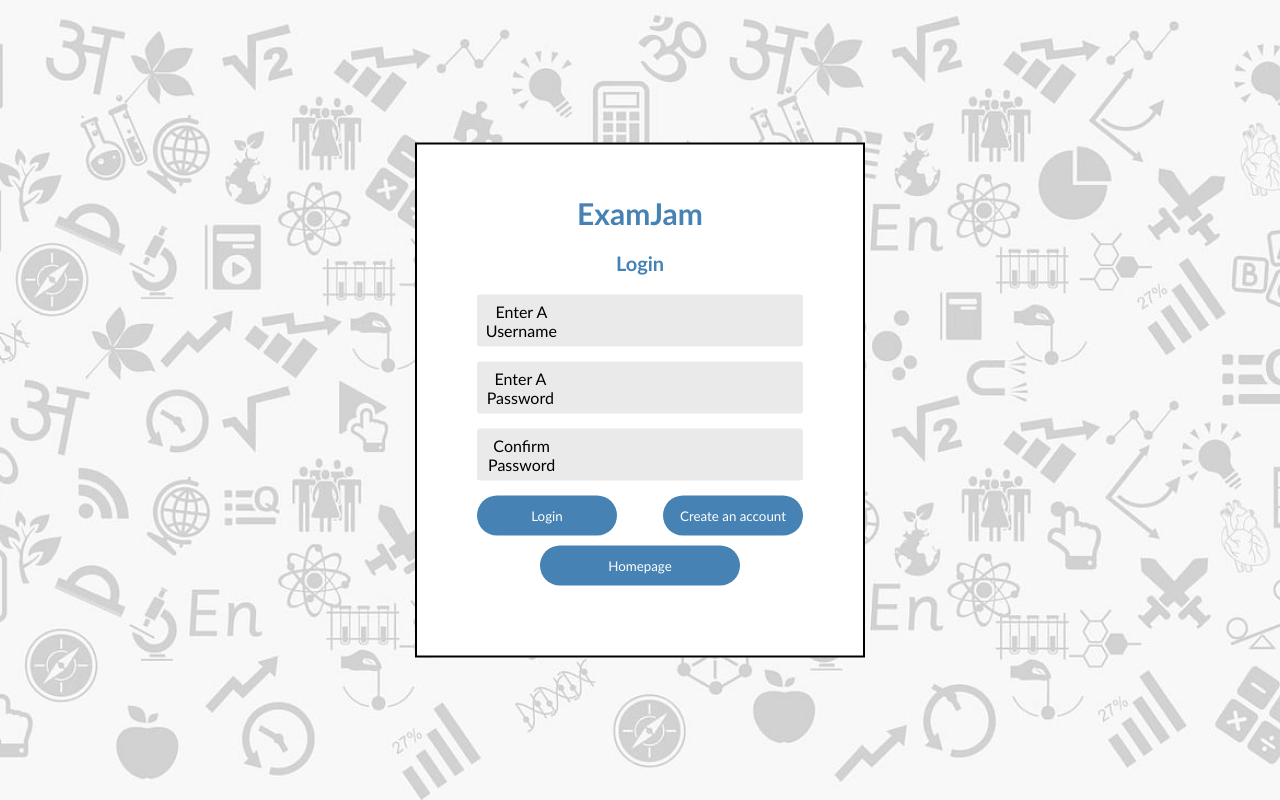
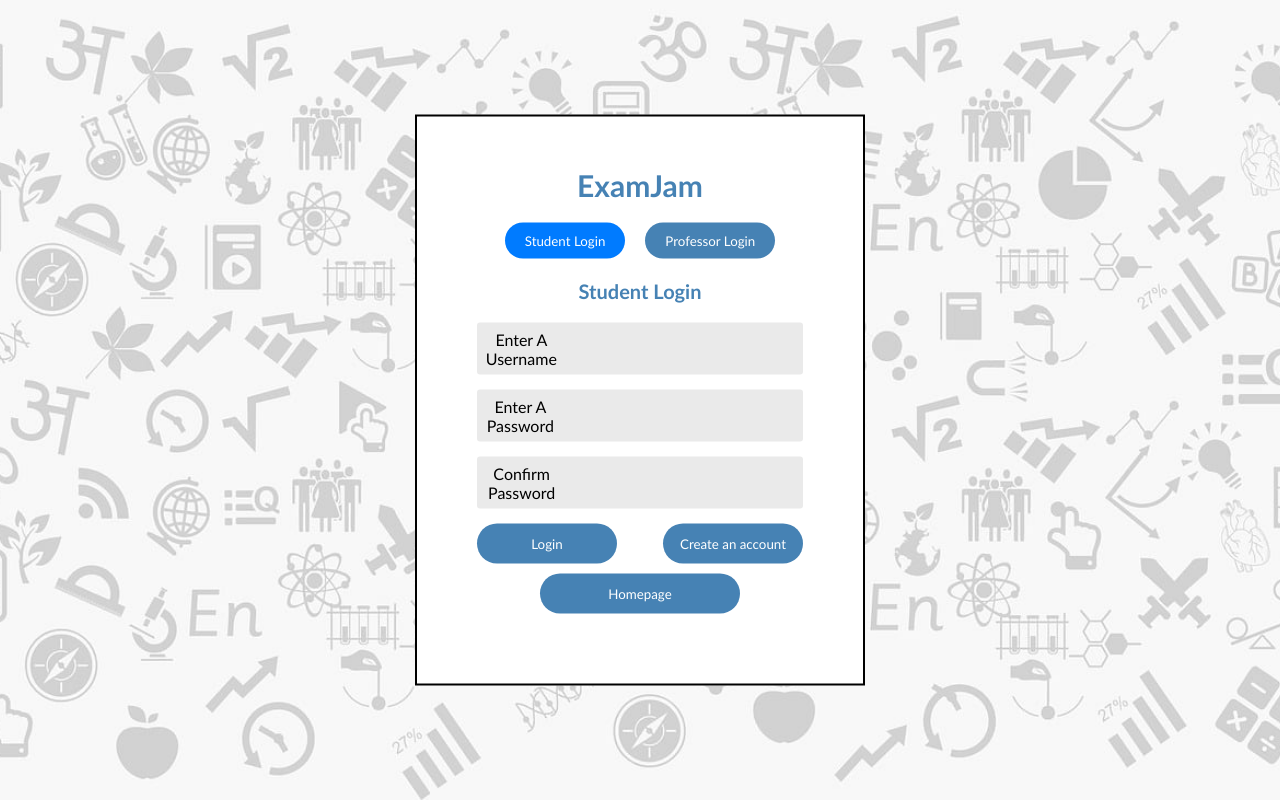
Before and after one commit to WVU-CS230-2024-01-Group01/exam-jam, a React (Create React App) app: page /login in a window 1280 px wide. Built offline with nearby package versions, Linux system fonts and the light colour scheme.

Commit message:
Student/Professor Accounts with no verification yet for Login and Account Creation + ProfilePage

```diff
--- a/src/pages/AccountCreation.js
+++ b/src/pages/AccountCreation.js
@@ -12,7 +12,8 @@ const CreateAccount = () => {
   const [password, setPassword] = useState("");
   const [matchPassword, setMatchPassword] = useState("");
   const [emailMessage, setEmailMessage] = useState("");
-  const [passwordValidity, setValidity] = useState(false)
+  const [passwordValidity, setValidity] = useState(false);
+  const [isProfessor, setIsProfessor] = useState(false); // New state for tracking user type
 
   const navigate = useNavigate();
 
@@ -57,12 +58,15 @@ const CreateAccount = () => {
       })
       .then(() => {
         console.log('SUCCESS!');
-        // Navigate to ProfilePage with username and email as query parameters
+
         localStorage.setItem('code', randomNum)
         localStorage.setItem('email', inputEmail)
         localStorage.setItem('username', inputUser)
         localStorage.setItem('password', md5Password)
+
+
         navigate("/verifyemail");
+
       })
       .catch((error) => {
         console.log('FAILED...', error.text);
@@ -70,16 +74,22 @@ const CreateAccount = () => {
   };
 
   return (
-    <div class="Login">
-      <div class="form-box">
-        <h1>Create Your Account</h1>
+    <div className="Login">
+      <div className="form-box">
+      <h1>Create {isProfessor ? "Professor" : "Student"} Account</h1>
+
+        <div className="toggle-buttons">
+          <button className={isProfessor ? "active" : ""} onClick={() => setIsProfessor(false)}>Student Account</button>
+          <button className={!isProfessor ? "active" : ""} onClick={() => setIsProfessor(true)}>Professor Account</button>
+        </div>
+
         <form id="verifyForm">
-          <div class="info">
+          <div className="info">
             <label>Enter Username</label>
             <input type="text" name="username" onChange={(e) => setInputUser(e.target.value)}/><br></br>
           </div>
 
-          <div class="info">
+          <div className="info">
             <label>Enter Email</label>
             <input type="email" name="user_email" onChange={(e) =>validateEmail(e)} /><br></br>
             <div style={{whiteSpace: 'break-spaces'}}>
@@ -87,17 +97,18 @@ const CreateAccount = () => {
             </div>
           </div>
 
-          <div class="info">
+          <div className="info">
             <label>Enter A Password</label>
             <input type="password" name="password" id="password" value={password} onChange={(e) => setPassword(e.target.value)}/> <br />
           </div>
 
-          <div class="info">
+          <div className="info">
             <label>Confirm Password</label>
             <input type="password" name="passwordConf" id="passwordConf" value={matchPassword} onChange={(e) => setMatchPassword(e.target.value)}/> <br />
           </div>
 
-          <div class="passwordauth">
+
+          <div className="passwordauth">
             <div>
               <PasswordChecklist
                 rules = {["capital", "match", "number", "minLength", "notEmpty"]}
@@ -115,7 +126,7 @@ const CreateAccount = () => {
             </div>
           </div>
 
-          <div class="buttons">
+          <div className="buttons">
             <input type="submit" value="Send Verification Email" onClick={sendEmail} disabled={!passwordValidity || (inputUser.length < 5) || !validator.isEmail(inputEmail)}/>
             <Link to="/login"><button>Go Back</button></Link>
           </div>
--- a/src/pages/Login.js
+++ b/src/pages/Login.js
@@ -8,12 +8,17 @@ function Login () {
     const [username, setUsername] = useState('')
     const [password, setPassword] = useState('')
     const [confPassword, setConfPassword] = useState('')
+    const [isProfessor, setIsProfessor] = useState(false);
     const navigate = useNavigate();
 
     async function handleSubmit(event){
         event.preventDefault();
         if (confPassword === password){
-            await axios.post('http://localhost:8081/accounts', {username, password})
+            const loginData = {
+                username,
+                password,
+            };
+            await axios.post('http://localhost:8081/accounts', loginData)
             .then( res => {
                 if (res.data === "Login Successful") {
                     localStorage.setItem('user', username)
@@ -33,35 +38,37 @@ function Login () {
 
     return (
         <div>
-            <div class="Login">
-                <div class="form-box">
+            <div className="Login">
+                <div className="form-box">
                     <h1>ExamJam</h1>
-                <h2>Login</h2>
+                    <div className="toggle-buttons">
+                <button className={isProfessor ? "active" : ""} onClick={() => setIsProfessor(false)}>Student Login</button>
+                <button className={!isProfessor ? "active" : ""} onClick={() => setIsProfessor(true)}>Professor Login</button>
+                    </div>
+                    <h2>{isProfessor ? 'Professor' : 'Student'} Login</h2>
                     <form onSubmit={handleSubmit}>
-                    <div class="info">
-                        <label for="username">Enter A Username</label>
+                        <div className="info">
+                            <label htmlFor="username">Enter A Username</label>
                             <input type="text" name="usernameBox" id="usernameBox" onChange={e => setUsername(e.target.value)}/> <br />
                         </div>
-                    <div class="info">
-                        <label for="password">Enter A Password</label>
+                        <div className="info">
+                            <label htmlFor="password">Enter A Password</label>
                             <input type="password" name="passwordBox" id="passwordBox" onChange={e => setPassword((md5(e.target.value)))}/> <br />
                         </div>
-                    <div class="info">
-                        <label for="passwordConf">Confirm Password</label>
+
+                        <div className="info">
+                            <label htmlFor="passwordConf">Confirm Password</label>
                             <input type="password" name="passwordConfBox" id="passwordConfBox" onChange={e => setConfPassword((md5(e.target.value)))}/> <br />
                         </div>
 
-                    <div class="buttons">
+                        <div className="buttons">
                             <button type="submit">Login</button>
                             <Link to="/accountcreation"><button type="submit">Create an account</button></Link>
                         </div>
-                    <Link to="/"><button class="homepageButton">Homepage</button></Link>
-
+                        <Link to="/"><button className="homepageButton">Homepage</button></Link>
                     </form>
                 </div>
             </div>
-
-
         </div>
     )
 };
--- a/src/pages/LoginStyles.css
+++ b/src/pages/LoginStyles.css
@@ -116,3 +116,22 @@ input[type="submit"] {
     outline: 0;
     cursor: not-allowed;
   }
+
+.toggle-buttons {
+    text-align: center;
+    margin-bottom: 20px;
+}
+
+.toggle-buttons button {
+    background: #007bff;
+    color: #fff;
+    border: 0;
+    padding: 10px 20px;
+    border-radius: 20px;
+    margin: 0 10px;
+    cursor: pointer;
+}
+
+.toggle-buttons button.active {
+    background: steelblue;
+}
--- a/src/pages/ProfilePage.js
+++ b/src/pages/ProfilePage.js
@@ -4,8 +4,7 @@ import { Link } from 'react-router-dom';
 import { Button, Card, Modal} from 'react-bootstrap';
 import {
   faUser, faUserCircle, faUserSecret, faUserNinja,
-  faCat, faDog, faHorse, faOtter, faFrog, faDragon, faHeart,
-  faMusic, faSun, faComputer, faSignOutAlt
+  faCat, faDog, faHorse, faOtter, faFrog, faDragon, faComputer, faSignOutAlt
 } from '@fortawesome/free-solid-svg-icons';
 import axios from 'axios';
 import "./ProfilePage.css";
@@ -13,8 +12,7 @@ import "./AccountCreation";
 
 
 const availableIcons = [faUser, faUserCircle, faUserSecret, faUserNinja,
-  faCat, faDog, faHorse, faOtter, faFrog, faDragon, faHeart,
-  faMusic, faSun, faComputer
+  faCat, faDog, faHorse, faOtter, faFrog, faDragon, faComputer
 ];
 
 const ProfilePage = () => {
@@ -27,7 +25,7 @@ const ProfilePage = () => {
 
     const [username, setUsername] = useState('')
     const [email, setEmail] = useState('')
-
+    const [isProfessor, setIsProfessor] = useState(false);
 
     const handleIconSelect = (icon, index) => {
         setSelectedIcon(icon);
@@ -44,6 +42,7 @@ const ProfilePage = () => {
               setUsername(res.data.username)
               setEmail(res.data.email)
               setSelectedIcon(availableIcons[res.data.picture])
+              setIsProfessor(res.data.isProfessor); // add field isProfessor in account data
             })
             .catch(err => console.log(err))
           } catch (err) {
@@ -98,7 +97,7 @@ const ProfilePage = () => {
                                       Select Profile Icon
                                   </Button>
                               </div>
-                              <p className="text-muted mb-1">Student</p>
+                              <p className="text-muted mb-1">{isProfessor ? 'Professor' : 'Student'}</p>
                               <p className="text-muted mb-4">West Virginia University</p>
                           </Card.Body>
                       </Card>
@@ -132,6 +131,18 @@ const ProfilePage = () => {
                               </Card>
                           </Card.Body>
                       </Card>
+                      {isProfessor && ( // "Created Classes" card for professors
+                          <Card className="mb-4">
+                              <Card.Body>
+                                  <h5 className="card-title">Created Classes</h5>
+                                  <Card bg="light" className="mb-3">
+                                      <Card.Body>
+                                          <p className="card-text text-muted">Created Classes Will Appear Here</p>
+                                      </Card.Body>
+                                  </Card>
+                              </Card.Body>
+                          </Card>
+                      )}
                   </div>
               </div>
           </div>
```
Lines whose indentation alone changed are shown as unchanged.
